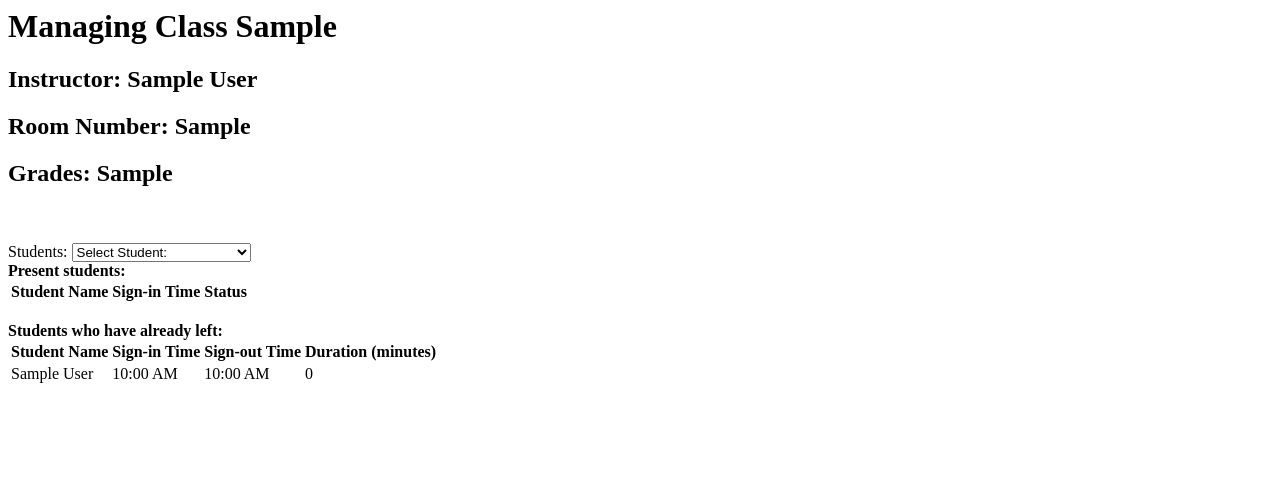
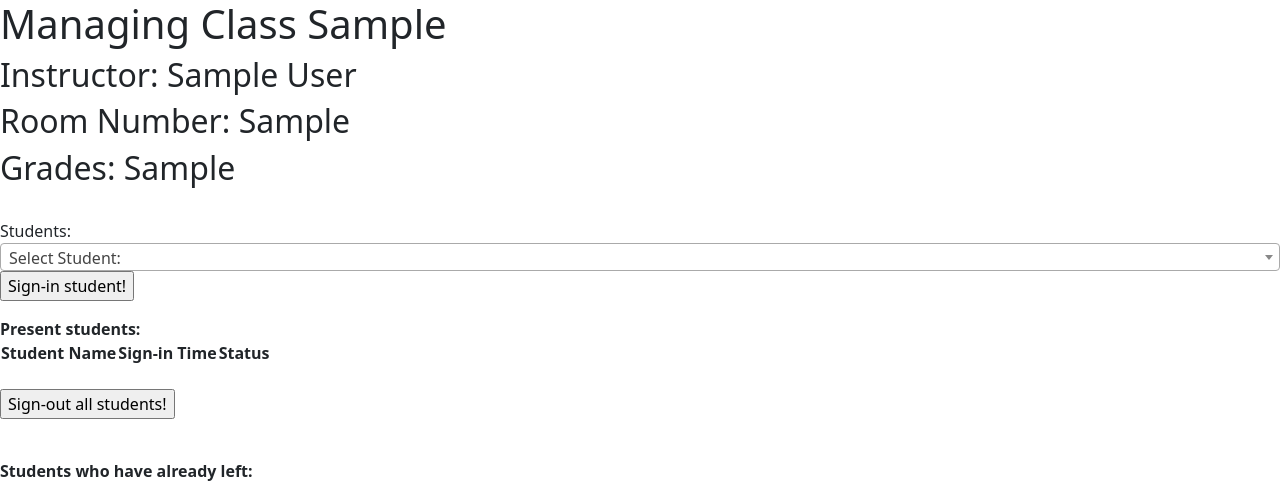
Before and after one commit to lekha-sandhu/renert-afterschool-public, a Flask app: page /manage_class/1 in a window 1280 px wide. Shown: the top 483 px of the page. Run offline with Flask 3, Linux system fonts and the light colour scheme; tables that the repository leaves empty hold one stand-in row (values such as "Sample post"); lists and menus that the app fills with data are empty; parts of the project's set-up code (start-up, migrations or seed data) failed here and were passed over; some libraries are stand-ins or nearby versions.

Commit message:
implemented sign-in sign-out feature

```diff
--- a/templates/manage_class.html
+++ b/templates/manage_class.html
@@ -1,3 +1,13 @@
+<html>
+    <head>
+<script src="https://ajax.googleapis.com/ajax/libs/jquery/3.7.1/jquery.min.js"></script>
+<link href="https://cdn.jsdelivr.net/npm/select2@4.1.0-rc.0/dist/css/select2.min.css" rel="stylesheet" />
+<script src="https://cdn.jsdelivr.net/npm/select2@4.1.0-rc.0/dist/js/select2.min.js"></script>
+<link href="https://cdn.jsdelivr.net/npm/bootstrap@5.3.3/dist/css/bootstrap.min.css" rel="stylesheet" integrity="sha384-QWTKZyjpPEjISv5WaRU9OFeRpok6YctnYmDr5pNlyT2bRjXh0JMhjY6hW+ALEwIH" crossorigin="anonymous">
+<script src="https://cdn.jsdelivr.net/npm/bootstrap@5.3.3/dist/js/bootstrap.bundle.min.js" integrity="sha384-YvpcrYf0tY3lHB60NNkmXc5s9fDVZLESaAA55NDzOxhy9GkcIdslK1eN7N6jIeHz" crossorigin="anonymous"></script>
+    </head>
+
+    <body>
 <h1> Managing Class {{ afterschool_class.activity }}</h1>
 <h2>Instructor: {{ afterschool_class.instructor.name }}</h2>
 <h2>Room Number: {{ afterschool_class.room }}</h2>
@@ -5,16 +15,17 @@
 
 <br>
 
-<br>
-Students:
-<select class="form-select" aria-label="Default select example" name="instructor">
-  <option selected>Select Student:</option>
-  {% for s in students_grade %}
-    <option value="{{ s.id }}">{{ s.name }} {{ "(Gr. " + s.grade + ")" }}</option>
-  {% endfor %}
-</select>
-</br>
-
+<form method="POST" action="/sign_in_student">
+    Students:
+    <select id="student_list" class="form-select" aria-label="Default select example" name="student_id">
+        <option selected>Select Student:</option>
+        {% for s in students_grade %}
+            <option value="{{ s.id }}">{{ s.name }} (Gr. {{ s.grade }})</option>
+        {% endfor %}
+    </select>
+    <input type="submit" value="Sign-in student!">
+    <input type="hidden" name="class_id" value="{{ afterschool_class.afterschool_class_id }}">
+</form>
 
 
 <strong>Present students:</strong>
@@ -29,11 +40,25 @@ Students:
         <tr>
             <td>{{ s.student.name }}</td>
             <td>{{ s.sign_in_time.strftime("%I:%M %p") }}</td>
-            <td>Still Here!</td>
+            <td>Still Here!
+                <form method = "post" action="/sign_out_student">
+                    <input type="hidden" name="student_id" value="{{ s.student_id }}">
+                    <input type="hidden" name="afterschool_signin_id" value="{{ s.afterschool_signin_id }}">
+                    <input type="hidden" name="class_id" value="{{ afterschool_class.afterschool_class_id }}">
+                    <input type="submit" value="Sign-out student!">
+                </form>
+            </td>
         </tr>
         {% endif %}
     {% endfor %}
 </table>
+
+<br>
+
+<form method="POST" action="/sign_out_all_students">
+    <input type="hidden" name="class_id" value="{{ afterschool_class.afterschool_class_id }}">
+    <input type="submit" value="Sign-out all students!">
+</form>
 
 <br>
 
@@ -56,3 +81,16 @@ Students:
         {% endif %}
     {% endfor %}
 </table>
+
+<script>
+
+$(function(){
+
+    // JQuery Code Starts Here:
+    $("#student_list").select2()
+});
+
+</script>
+
+</body>
+</html>
--- a/views/index.py
+++ b/views/index.py
@@ -17,6 +17,8 @@ from models.afterschool_classes import AfterschoolClass
 from models.afterschool_signins import AfterschoolSignin
 import global_settings
 from datetime import datetime
+from datetime import date
+
 
 
 @app.route('/')
@@ -53,7 +55,7 @@ def process_new_afterschool_class():
     start_time = request.form.get("start_time")
     end_time = request.form.get("end_time")
 
-    if not all([name, days, activity, grade, room, instructor, start_time, end_time]):
+    if not all([days, activity, grade, room, instructor, start_time, end_time]):
         return "error: cannot leave blank"
 
     valid_grades = set(str(i) for i in range(1, 13)) | {'K'}
@@ -61,7 +63,6 @@ def process_new_afterschool_class():
     if not all(g.strip() in valid_grades for g in grades):
         return "error: grades must be 'K' or a number between 1 and 12, separated by commas"
 
-    from datetime import datetime
     start_time = datetime.strptime(start_time, "%H:%M")
     end_time = datetime.strptime(end_time, "%H:%M")
 
@@ -93,11 +94,69 @@ def process_new_afterschool_class():
 @app.route("/manage_class/<int:afterschool_class_id>")
 def manage_class(afterschool_class_id):
     c = AfterschoolClass.query.get(afterschool_class_id)
-    students = AfterschoolSignin.query.filter_by(afterschool_class_id=afterschool_class_id).all()
+    today = date.today()
+    students_signed_in = AfterschoolSignin.query.filter_by(afterschool_class_id=afterschool_class_id).filter_by(sign_in_date_cache=today).all()
     grades = c.grades.split(',')
 
-    students_grade = []
+    signed_in_ids = {s.student_id for s in students_signed_in if not s.sign_out_time}
+
+
+    all_students_in_grades = []
     for grade in grades:
-        students_grade += Student.query.filter_by(grade=grade).order_by(Student.name).all()
+        all_students_in_grades += Student.query.filter_by(grade=grade).order_by(Student.name).all()
 
-    return render_template("manage_class.html", afterschool_class=c, students=students, students_grade=students_grade)
+    available_students = [s for s in all_students_in_grades if s.id not in signed_in_ids]
+
+    return render_template("manage_class.html", afterschool_class=c, students=students_signed_in, students_grade=available_students)
+
+
+
+@app.route("/sign_in_student", methods=["POST"])
+def process_student_sign_in():
+    student_id = request.form.get("student_id")
+    class_id = request.form.get("class_id")
+    sign_in_time = datetime.now().strftime("%Y-%m-%d %H:%M:%S")
+    print(f"Signing in student {student_id} to class_id {class_id} at {sign_in_time}")
+
+    x =  AfterschoolSignin(
+        student_id=student_id,
+        afterschool_class_id=class_id,
+        sign_in_time=sign_in_time
+    )
+    db.session.add(x)
+    db.session.commit()
+
+    return redirect("/manage_class/"+str(class_id))
+
+
+@app.route("/sign_out_student", methods=["POST"])
+def process_student_sign_out():
+    student_id = request.form.get("student_id")
+    class_id = request.form.get("class_id")
+    afterschool_signin_id = request.form.get("afterschool_signin_id")
+    sign_out_time = datetime.now().strftime("%Y-%m-%d %H:%M:%S")
+
+    record = db.session.query(AfterschoolSignin).get(afterschool_signin_id)
+
+    if record:
+        record.sign_out_time = sign_out_time
+        db.session.commit()
+
+    return redirect("/manage_class/"+str(class_id))
+
+@app.route("/sign_out_all_students", methods=["POST"])
+def sign_out_all_students():
+    class_id = request.form.get("class_id")
+    today = date.today()
+
+    students_signed_in = AfterschoolSignin.query.filter_by(
+        afterschool_class_id=class_id,
+        sign_in_date_cache=today
+    ).filter(AfterschoolSignin.sign_out_time.is_(None)).all()
+
+    for student in students_signed_in:
+        student.sign_out_time = datetime.now()
+        db.session.add(student)
+
+    db.session.commit()
+    return redirect("/manage_class/" + str(class_id))
```
Also changed, not shown: models/afterschool_signins.py (+6 -1 lines).
